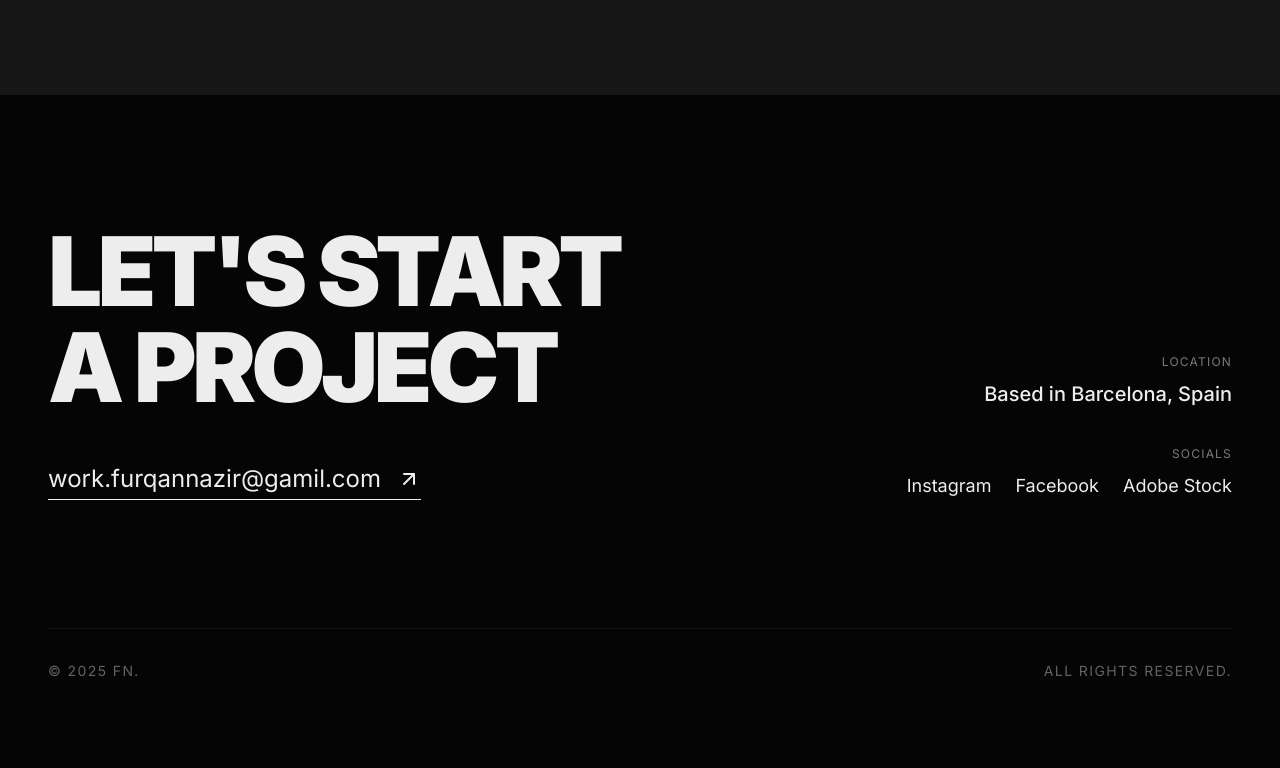
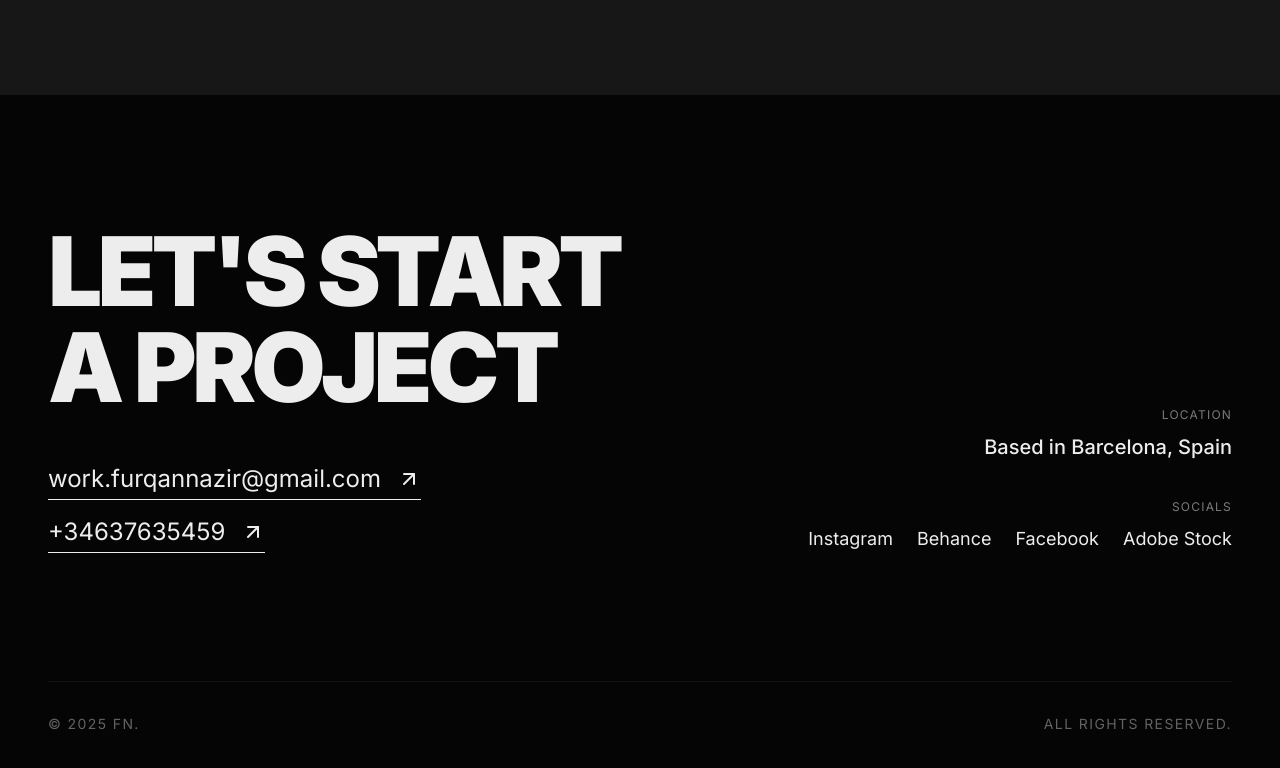
Before and after one commit to furqan810/furqan.design, a React (Vite) app: page / in a window 1280 px wide. Shown: the part 3171-3939 px from the top of the page. Built offline with nearby package versions, Linux system fonts and the light colour scheme.

Commit message:
feat: Add Behance link and WhatsApp contact
Includes the addition of the Behance social link to the constants and updates the contact section to include a clickable WhatsApp link. Also corrects a typo in the email address.

```diff
--- a/components/Contact.tsx
+++ b/components/Contact.tsx
@@ -19,6 +19,7 @@ const Contact: React.FC = () => {
             <h2 className="text-6xl md:text-8xl font-black uppercase tracking-tighter leading-none mb-12">
               Let's start<br />a project
             </h2>
+             <div className="flex flex-col items-start gap-4">
                <motion.a
                 href={`mailto:${USER_DATA.email}`}
                 whileHover={{ x: 10 }}
@@ -27,6 +28,18 @@ const Contact: React.FC = () => {
                 {USER_DATA.email}
                 <ArrowUpRight className="w-6 h-6" />
               </motion.a>
+
+              <motion.a
+                href={`https://wa.me/${USER_DATA.whatsapp.replace(/\+/g, '')}`}
+                target="_blank"
+                rel="noopener noreferrer"
+                whileHover={{ x: 10 }}
+                className="inline-flex items-center gap-4 text-xl md:text-2xl hover:opacity-60 transition-opacity border-b border-current pb-1"
+              >
+                {USER_DATA.whatsapp}
+                <ArrowUpRight className="w-6 h-6" />
+              </motion.a>
+             </div>
           </motion.div>
 
           <motion.div
@@ -48,6 +61,8 @@ const Contact: React.FC = () => {
                       <a
                         key={link.platform}
                         href={link.url}
+                        target="_blank"
+                        rel="noopener noreferrer"
                         className="text-lg hover:underline underline-offset-4"
                       >
                         {link.label}
--- a/components/Hero.tsx
+++ b/components/Hero.tsx
@@ -13,6 +13,7 @@ declare global {
       directionalLight: any;
       pointLight: any;
       icosahedronGeometry: any;
+      [elemName: string]: any;
     }
   }
 }
--- a/constants.ts
+++ b/constants.ts
@@ -4,7 +4,7 @@ export const USER_DATA = {
   name: "Furqan Nazir",
   role: "Graphic & Web Designer",
   location: "Based in Barcelona, Spain",
-  email: "work.furqannazir@gamil.com",
+  email: "work.furqannazir@gmail.com",
   whatsapp: "+34637635459",
   copyrightYear: new Date().getFullYear(),
 };
@@ -102,6 +102,11 @@ export const SOCIAL_LINKS: SocialLink[] = [
     label: "Instagram"
   },
   {
+    platform: "Behance",
+    url: "https://www.behance.net/furqannazir",
+    label: "Behance"
+  },
+  {
     platform: "Facebook",
     url: "https://www.facebook.com/furqannazir.me",
     label: "Facebook"
```
Lines whose indentation alone changed are shown as unchanged.
